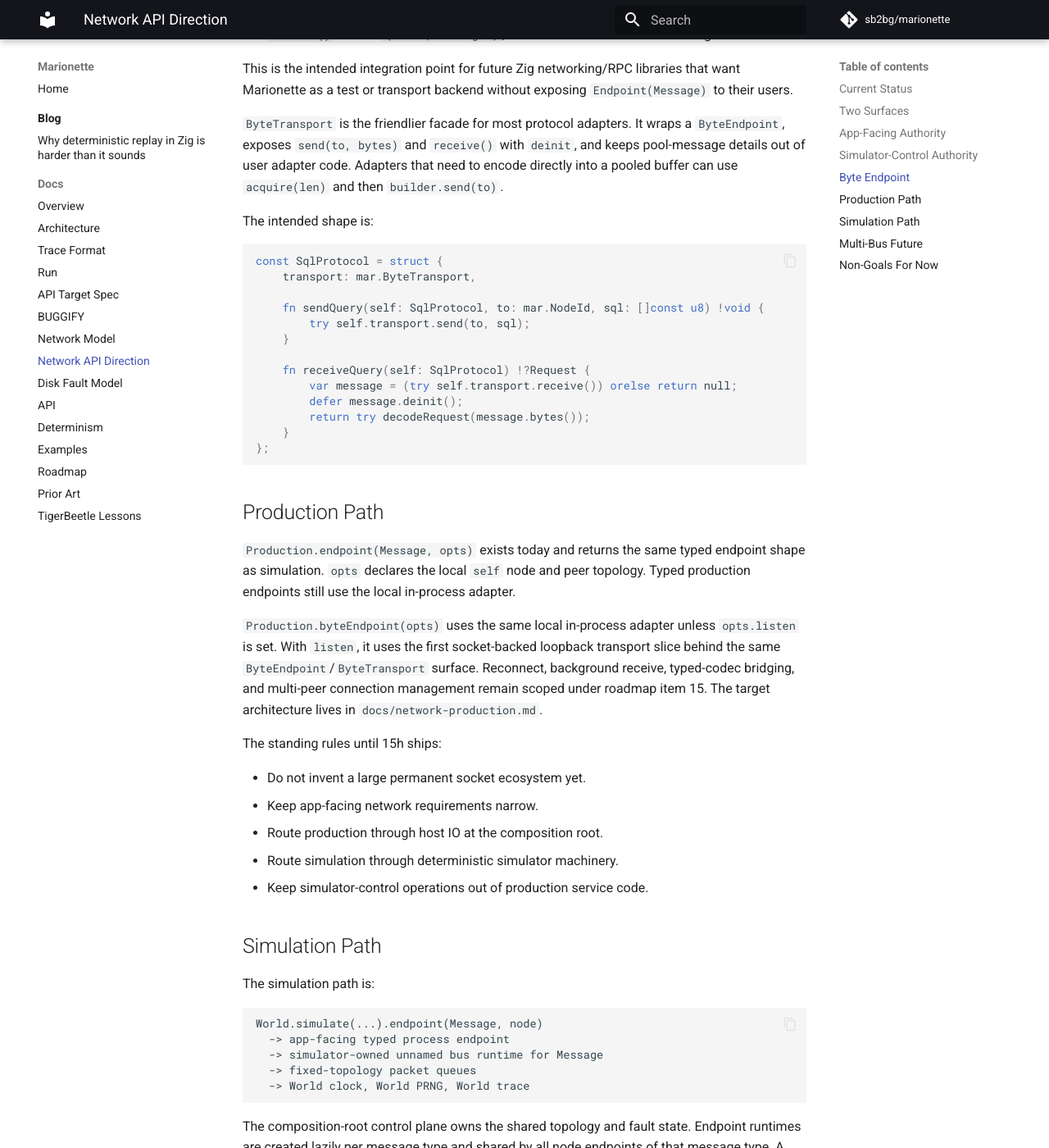
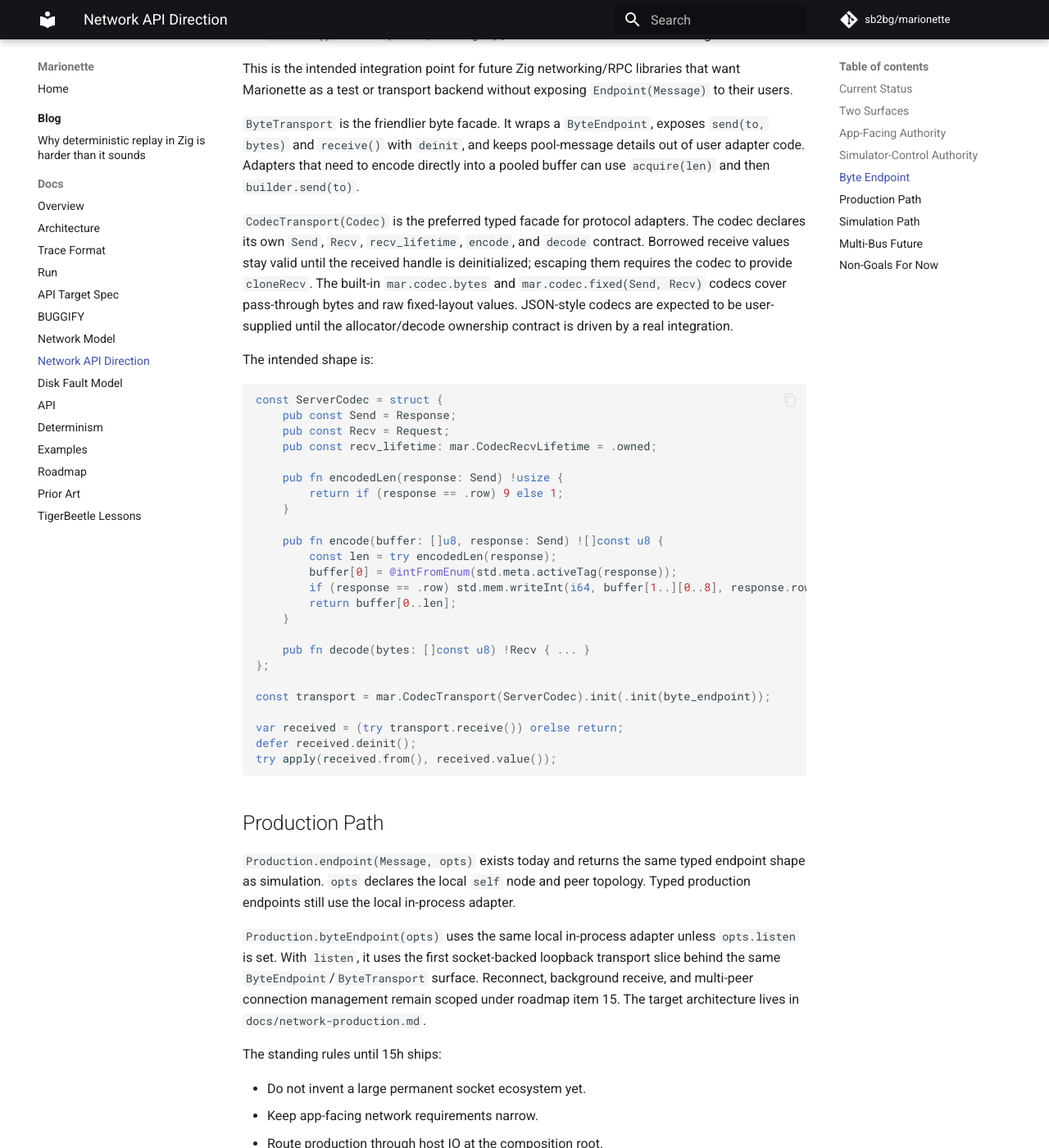
Before and after one commit to sb2bg/marionette, an MkDocs documentation site: the page built from docs/network-api.md, in a window 1280 px wide and 1400 px high, scrolled down 2714 px. Shown: the whole window at 82% size. Built offline with MkDocs 1.6.1 and Material for MkDocs 9.7.7, drawn with Linux system fonts in a browser that asks for light colours; comment, search, counter and statistics services are not loaded.

Commit message:
Add codec transport

````diff
--- a/docs/network-api.md
+++ b/docs/network-api.md
@@ -125,28 +125,47 @@ This is the intended integration point for future Zig networking/RPC libraries
 that want Marionette as a test or transport backend without exposing
 `Endpoint(Message)` to their users.
 
-`ByteTransport` is the friendlier facade for most protocol adapters. It wraps a
-`ByteEndpoint`, exposes `send(to, bytes)` and `receive()` with `deinit`, and
-keeps pool-message details out of user adapter code. Adapters that need to
-encode directly into a pooled buffer can use `acquire(len)` and then
-`builder.send(to)`.
+`ByteTransport` is the friendlier byte facade. It wraps a `ByteEndpoint`,
+exposes `send(to, bytes)` and `receive()` with `deinit`, and keeps pool-message
+details out of user adapter code. Adapters that need to encode directly into a
+pooled buffer can use `acquire(len)` and then `builder.send(to)`.
+
+`CodecTransport(Codec)` is the preferred typed facade for protocol adapters.
+The codec declares its own `Send`, `Recv`, `recv_lifetime`, `encode`, and
+`decode` contract. Borrowed receive values stay valid until the received handle
+is deinitialized; escaping them requires the codec to provide `cloneRecv`.
+The built-in `mar.codec.bytes` and `mar.codec.fixed(Send, Recv)` codecs cover
+pass-through bytes and raw fixed-layout values. JSON-style codecs are expected
+to be user-supplied until the allocator/decode ownership contract is driven by
+a real integration.
 
 The intended shape is:
 
 ```zig
-const SqlProtocol = struct {
-    transport: mar.ByteTransport,
+const ServerCodec = struct {
+    pub const Send = Response;
+    pub const Recv = Request;
+    pub const recv_lifetime: mar.CodecRecvLifetime = .owned;
 
-    fn sendQuery(self: SqlProtocol, to: mar.NodeId, sql: []const u8) !void {
-        try self.transport.send(to, sql);
+    pub fn encodedLen(response: Send) !usize {
+        return if (response == .row) 9 else 1;
     }
 
-    fn receiveQuery(self: SqlProtocol) !?Request {
-        var message = (try self.transport.receive()) orelse return null;
-        defer message.deinit();
-        return try decodeRequest(message.bytes());
+    pub fn encode(buffer: []u8, response: Send) ![]const u8 {
+        const len = try encodedLen(response);
+        buffer[0] = @intFromEnum(std.meta.activeTag(response));
+        if (response == .row) std.mem.writeInt(i64, buffer[1..][0..8], response.row, .little);
+        return buffer[0..len];
     }
+
+    pub fn decode(bytes: []const u8) !Recv { ... }
 };
+
+const transport = mar.CodecTransport(ServerCodec).init(.init(byte_endpoint));
+
+var received = (try transport.receive()) orelse return;
+defer received.deinit();
+try apply(received.from(), received.value());
 ```
 
 ## Production Path
@@ -158,9 +177,9 @@ topology. Typed production endpoints still use the local in-process adapter.
 `Production.byteEndpoint(opts)` uses the same local in-process adapter unless
 `opts.listen` is set. With `listen`, it uses the first socket-backed loopback
 transport slice behind the same `ByteEndpoint`/`ByteTransport` surface.
-Reconnect, background receive, typed-codec bridging, and multi-peer connection
-management remain scoped under roadmap item 15. The target architecture lives
-in `docs/network-production.md`.
+Reconnect, background receive, and multi-peer connection management remain
+scoped under roadmap item 15. The target architecture lives in
+`docs/network-production.md`.
 
 The standing rules until 15h ships:
 
````
Also changed, not shown: docs/api-target.md (+11 -0 lines), docs/examples.md (+6 -6 lines), docs/network-production.md (+5 -4 lines), docs/roadmap.md (+5 -4 lines), 4 other files.
